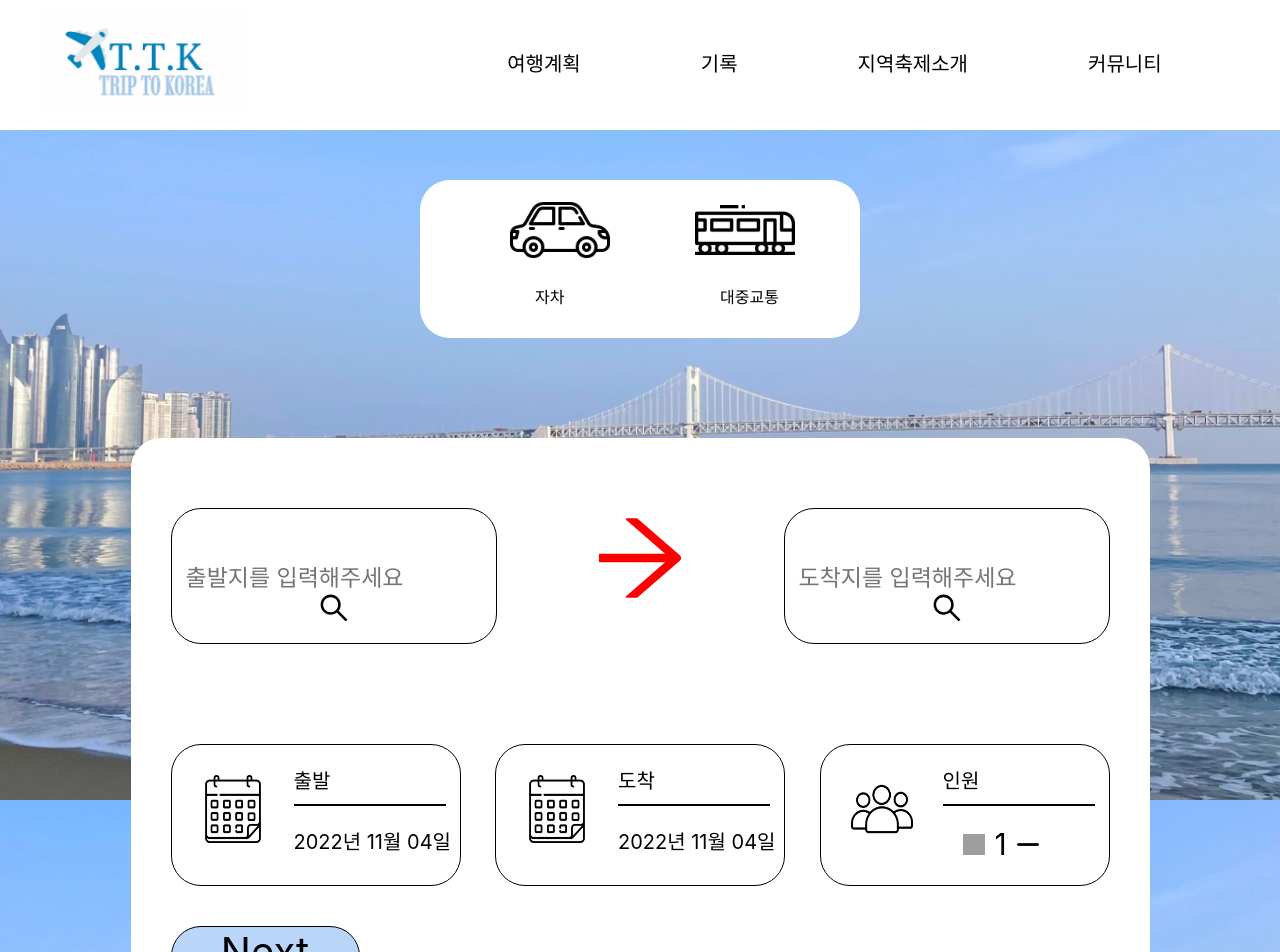
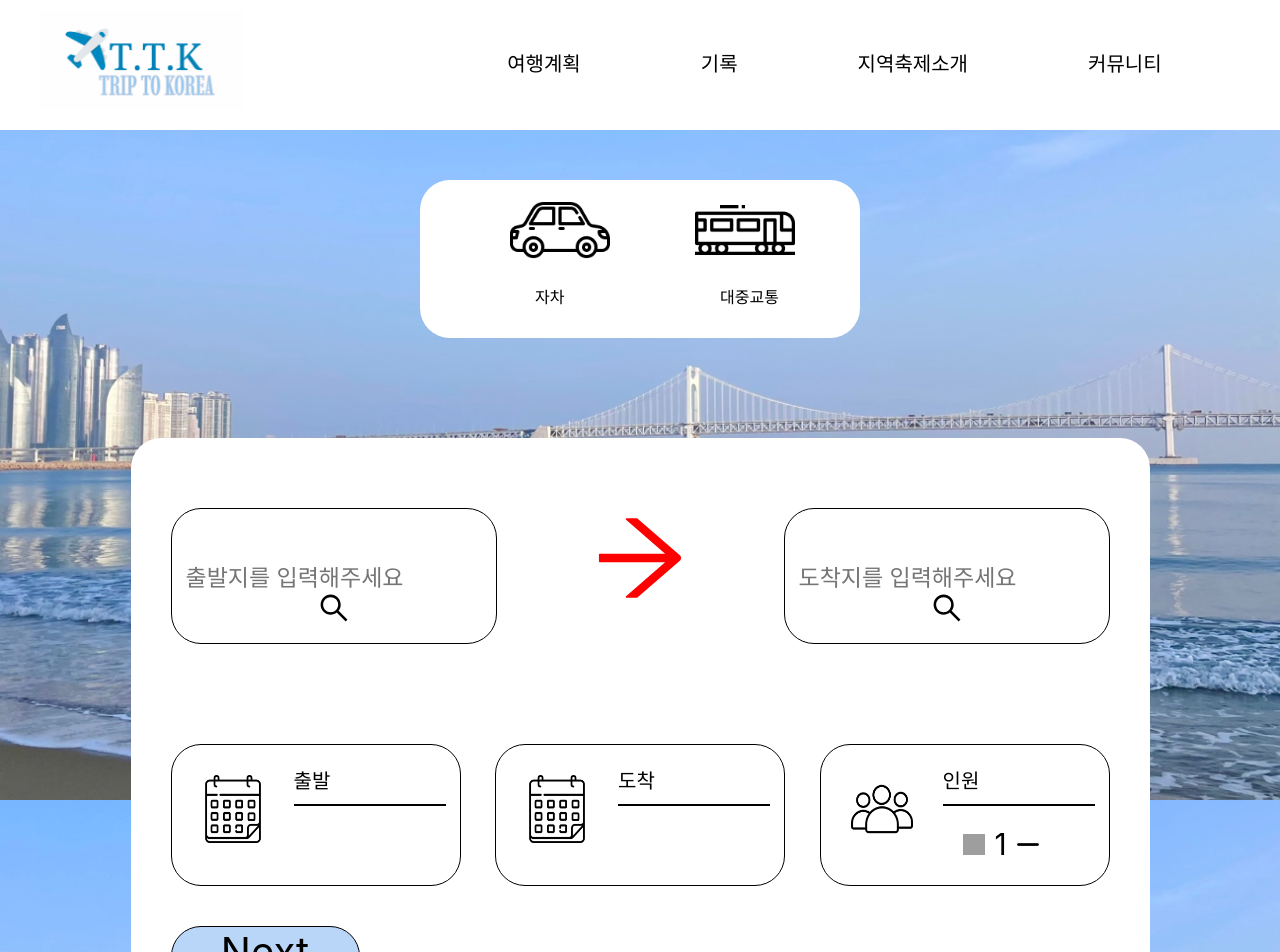
Before and after one commit to Letgojo/Web_project, a React (Create React App) app in the folder letgotrip/: page /TripPlan/Yes1 in a window 1280 px wide. Shown: the top 952 px of the page. Built offline with nearby package versions, Linux system fonts and the light colour scheme; grey boxes are pictures that could not be loaded; a web font is replaced by a local one.

Commit message:
여행계획캘린더수정완료

```diff
--- a/letgotrip/src/components/TripPlanYes1.jsx
+++ b/letgotrip/src/components/TripPlanYes1.jsx
@@ -130,13 +130,17 @@
         const [value, onChange3] = useState(new Date());
         const [value1, onChange1] = useState(new Date());
         const [people, setPeople] = useState(1);
+        const [firstDay, setfirst] = useState(false);
+        const [finish , setfinish] = useState(false);
         const handleOnChange1 = (e) => {
             onChange3(e);console.log(value)
             setCalendar1((CalendarOn1) => !CalendarOn1);
+            setfirst(true);
           };
           const handleOnChange2 = (e) => {
             onChange1(e);console.log(value1)
             setCalendar2((CalendarOn2) => !CalendarOn2);
+            setfinish(true);
           };
         const handlePlus = () => {
             setPeople(people + 1);
@@ -145,10 +149,10 @@
             setPeople(people-1);
         }
         const toggleCalendar1 = () => {
-            setCalendar1((CalendarOn1) => !CalendarOn1);console.log(CalendarOn1)
+            setCalendar1((CalendarOn1) => !CalendarOn1);
           };
           const toggleCalendar2 = () => {
-            setCalendar2((CalendarOn2) => !CalendarOn2);console.log(CalendarOn2)
+            setCalendar2((CalendarOn2) => !CalendarOn2);
           };
         return (
             <>
@@ -180,7 +184,9 @@
                             </CalenderTamplate>
                     )  : ""}
                             </div>
+                            {firstDay ?(
                             <CalendarValue>{moment(value).format("YYYY년 MM월 DD일")}</CalendarValue>
+                            )  : ""}
                         </CarlenderData>
                     </StartorFinshDay>
                     <StartorFinshDay>
@@ -195,7 +201,9 @@
                             </CalenderTamplate>
                     )  : ""}
                             </div>
+                            {finish ? (
                             <CalendarValue>{moment(value1).format("YYYY년 MM월 DD일")}</CalendarValue>
+                            ): ""}
                         </CarlenderData>
                     </StartorFinshDay>
                     <StartorFinshDay>
```
